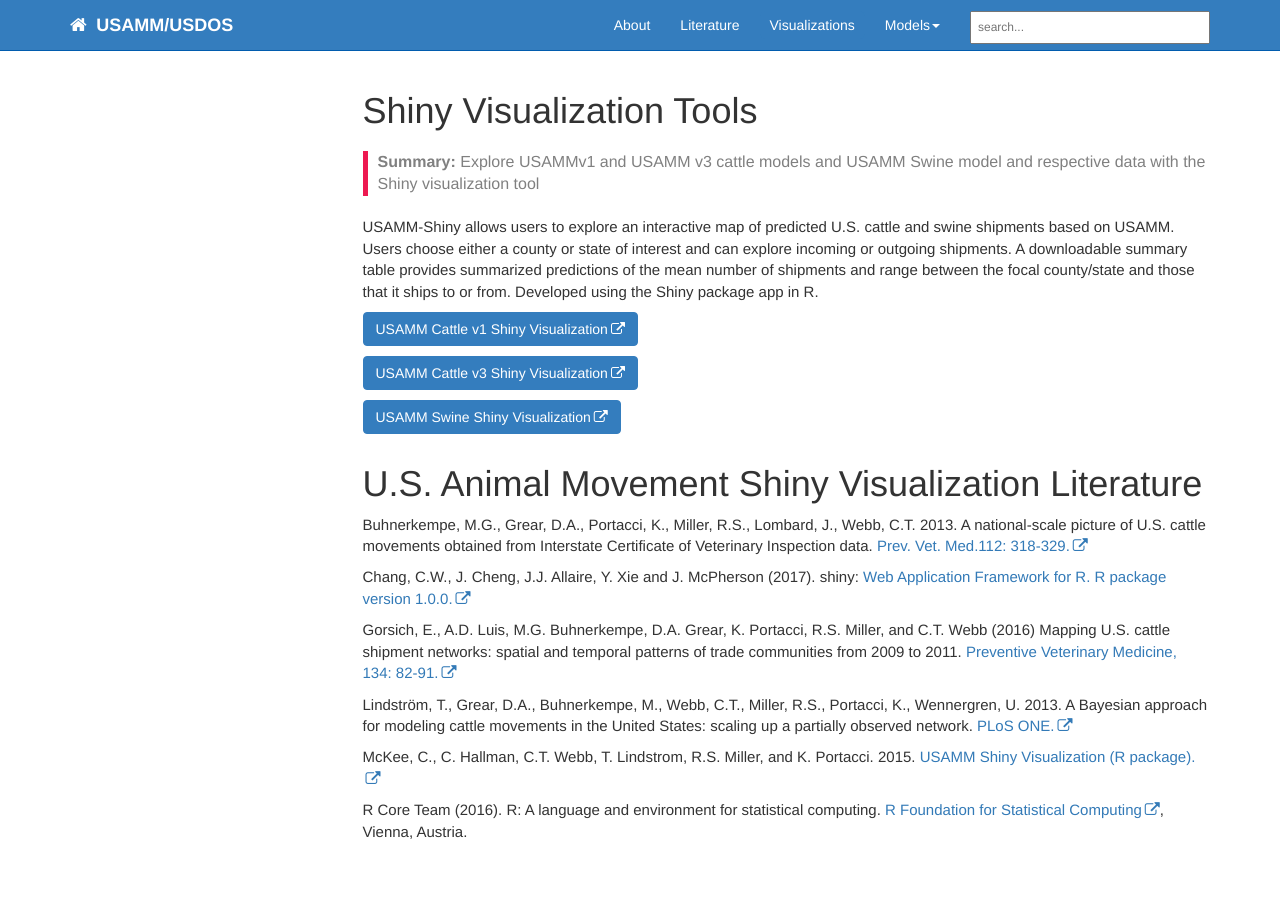
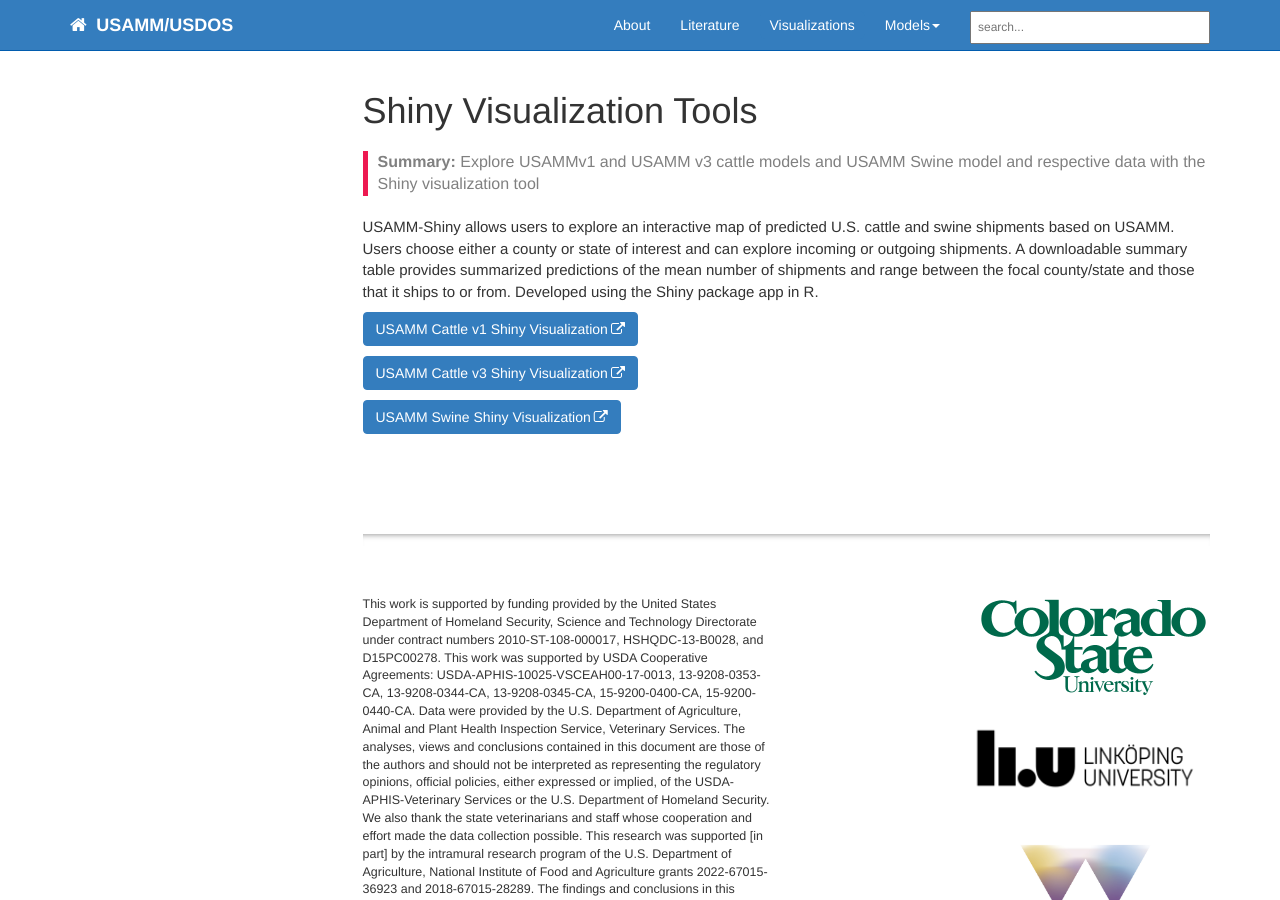
Before and after one commit to webblabb/usammusdos, a Jekyll site: the page built from pages/shiny/shiny.md, in a window 1280 px wide and 900 px high. Built offline with Jekyll 4.4.1, drawn with Linux system fonts in a browser that asks for light colours; nearby versions of some CDN libraries; comment, search, counter and statistics services are not loaded.

Commit message:
Update shiny.md removed literature

```diff
--- a/pages/shiny/shiny.md
+++ b/pages/shiny/shiny.md
@@ -16,18 +16,3 @@ USAMM-Shiny allows users to explore an interactive map of predicted U.S. cattle
 <a href="https://usamm-gen-net.shinyapps.io/v3ShinyApp_1000Nets/" class="btn btn-primary">USAMM Cattle v3 Shiny Visualization</a>
 
 <a href="https://usamm-gen-net.shinyapps.io/SwineUSAMMShiny/" class="btn btn-primary">USAMM Swine Shiny Visualization</a>
-
-
-# U.S. Animal Movement Shiny Visualization Literature
-
-Buhnerkempe, M.G., Grear, D.A., Portacci, K., Miller, R.S., Lombard, J., Webb, C.T. 2013. A national-scale picture of U.S. cattle movements obtained from Interstate Certificate of Veterinary Inspection data. [Prev. Vet. Med.112: 318-329.](https://doi.org/10.1016/j.prevetmed.2013.08.002)
-
-Chang, C.W., J. Cheng, J.J. Allaire, Y. Xie and J. McPherson (2017). shiny: [Web Application Framework for R. R package version 1.0.0.](https://CRAN.R-project.org/package=shiny)
-
-Gorsich, E., A.D. Luis, M.G. Buhnerkempe, D.A. Grear, K. Portacci, R.S. Miller, and C.T. Webb (2016) Mapping U.S. cattle shipment networks: spatial and temporal patterns of trade communities from 2009 to 2011. [Preventive Veterinary Medicine, 134: 82-91.](https://doi.org/10.1016/j.prevetmed.2016.09.023)
-
-Lindström, T., Grear, D.A., Buhnerkempe, M., Webb, C.T., Miller, R.S., Portacci, K., Wennergren, U. 2013. A Bayesian approach for modeling cattle movements in the United States: scaling up a partially observed network. [PLoS ONE.](https://doi.org/10.1371/journal.pone.0053432)
-
-McKee, C., C. Hallman, C.T. Webb, T. Lindstrom, R.S. Miller, and K. Portacci. 2015. [USAMM Shiny Visualization (R package).](https://usamm-gen-net.shinyapps.io/usamm-gen-net/)
-
-R Core Team (2016). R: A language and environment for statistical computing. [R Foundation for Statistical Computing](https://www.R-project.org/), Vienna, Austria.
```
